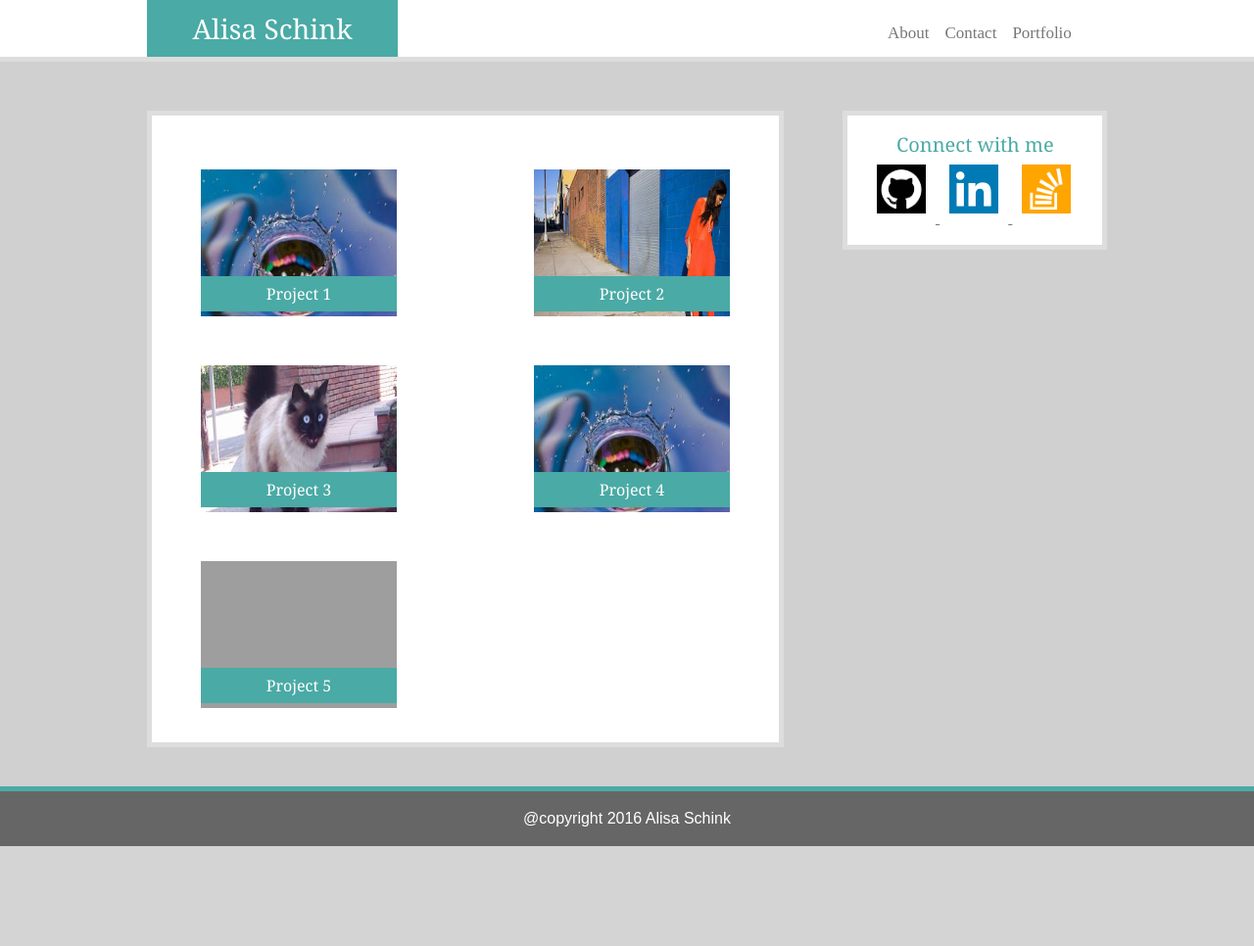
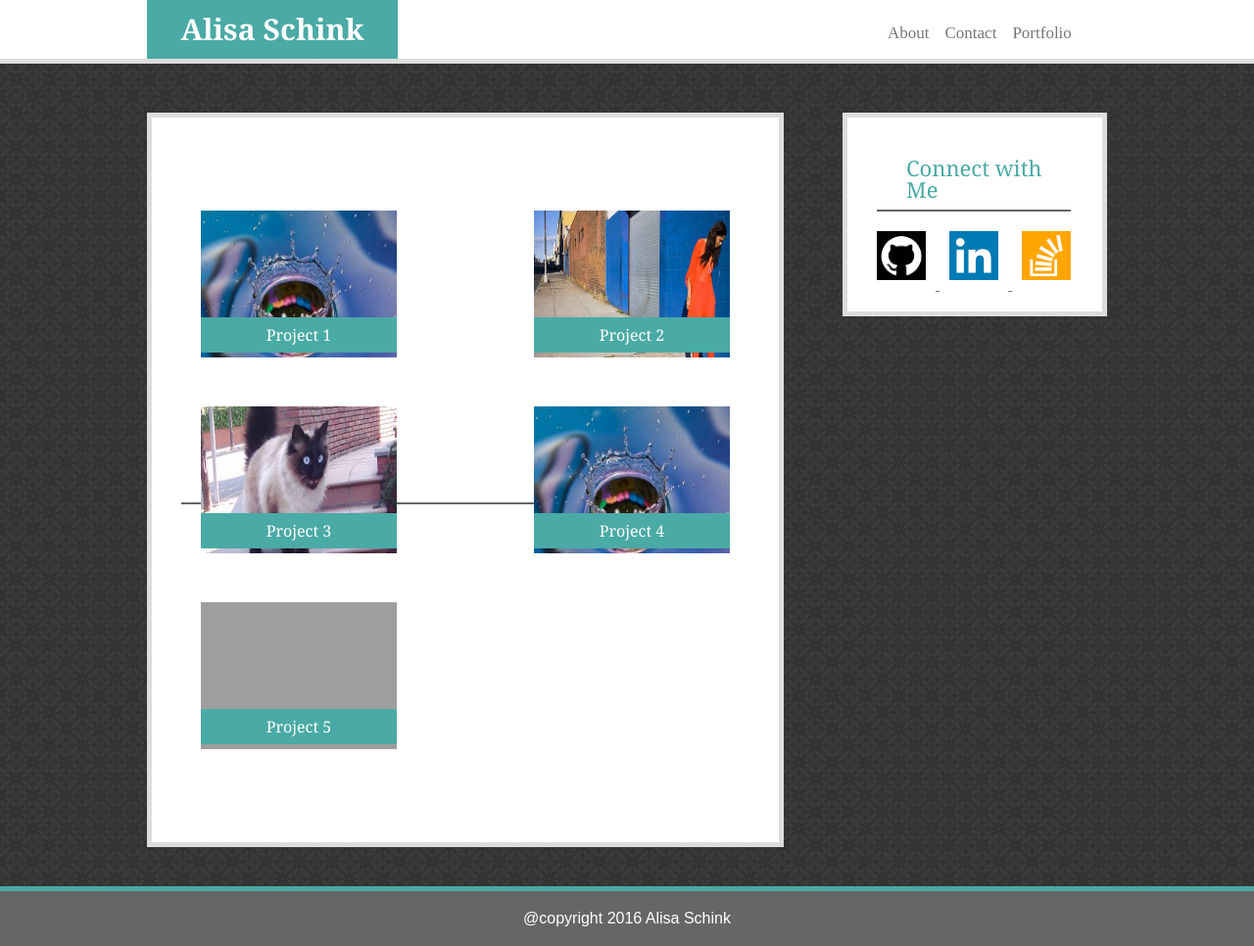
Before and after one commit to alisaschink/Basic-Portfolio, a PHP site: page /portfolio.html in a window 1280 px wide. Shown: the whole page at 98% size. Before the commit the page ends 864 px from the top, so only its background shows below. Run offline with PHP 8.4, Linux system fonts and the light colour scheme; grey boxes are pictures that could not be loaded.

Commit message:
background image for pages and headers updated

```diff
--- a/assets/css/style.css
+++ b/assets/css/style.css
@@ -19,14 +19,15 @@
 }
 
 h1{
-	font-size: 28px;
+	font-size: 30px;
 	color: #ffffff;
 	font-family: 'Georgia', Times, Times New Roman, serif;
+	font-weight: bold;
 }
 
 h2{
 	color: #4aaaa5;
-	font-size: 24px;
+	font-size: 28px;
 	margin-left: 30px;
 	font-family: 'Georgia', Times, Times New Roman, serif;
 
@@ -35,7 +36,7 @@
 
 h3{
 	color: #4aaaa5;
-	font-size: 20px;
+	font-size: 22px;
 	margin-left: 30px;
 	font-family: 'Georgia', Times, Times New Roman, serif;
 
@@ -63,11 +64,11 @@
 
 .title{
 	background-color: #ffffff;
-	border-bottom-color: #dddddd
+	border-bottom-color: #666666;
 	border-bottom-style: solid;
 	border-bottom-width: 2px;
 	width: 90%;
-	padding: 10px
+	padding: 10px 0px 10px 0px;
 	margin: 10px;
 }
 
@@ -97,16 +98,16 @@
 #maincontent{
 	clear: both;
 	width: 100%;
-	height: 750px;
+	height: 850px;
 	margin: 0 auto;
 	position: relative;
-	/*background-image: url("assets/images/cork-wallet.png");*/
+	background-image: url("../images/dark_embroidery.png");
 	border-style: solid;
 	border-top-color: #dddddd;
 	border-bottom-color: #4aaaa5;
 	border-top-width: 5px;
 	border-bottom-width:5px;
-	background-color: #d0d0d0;
+
 
 }
 
@@ -118,7 +119,7 @@
 	border-style: solid;
 	border-width: 5px;
 	width: 650px;
-	height: 650px;
+	height: 750px;
 	padding: 20px;
 	margin:50px;
 	align-content: center;
@@ -160,35 +161,35 @@
 
 #block1{
 	position:absolute;
-	top: 30px;
+	top: 70px;
 	left: 0px;
 
 }
 
 #block2{
 	position:absolute;
-	top: 30px;
+	top: 70px;
 	right: 0px;
 
 }
 
 #block3{
 	position:absolute;
-	top: 230px;
+	top: 270px;
 	left: 0px;
 
 }
 
 #block4{
 	position:absolute;
-	top: 230px;
+	top: 270px;
 	right: 0px;
 
 }
 
 #block5{
 	position:absolute;
-	top: 430px;
+	top: 470px;
 	left: 0px;
 
 }
--- a/contact.html
+++ b/contact.html
@@ -54,7 +54,7 @@
 			<!--Social connect section-->
 			<section id="connect">
 				<div class="title">
-					<h3> Connect with me</h3>
+					<h3> Connect with Me</h3>
 				</div>
 
 			<a href="https://github.com/alisaschink/">
--- a/index.html
+++ b/index.html
@@ -45,7 +45,7 @@
 			<!--Social connect section-->
 			<section id="connect">
 				<div class="title">
-					<h3> Connect with me</h3>
+					<h3> Connect with Me</h3>
 				</div>
 
 			<a href="https://github.com/alisaschink/">
--- a/portfolio.html
+++ b/portfolio.html
@@ -82,7 +82,7 @@
 			<!--Social connect section-->
 			<section id="connect">
 				<div class="title">
-					<h3> Connect with me</h3>
+					<h3> Connect with Me</h3>
 				</div>
 
 			<a href="https://github.com/alisaschink/">
```
